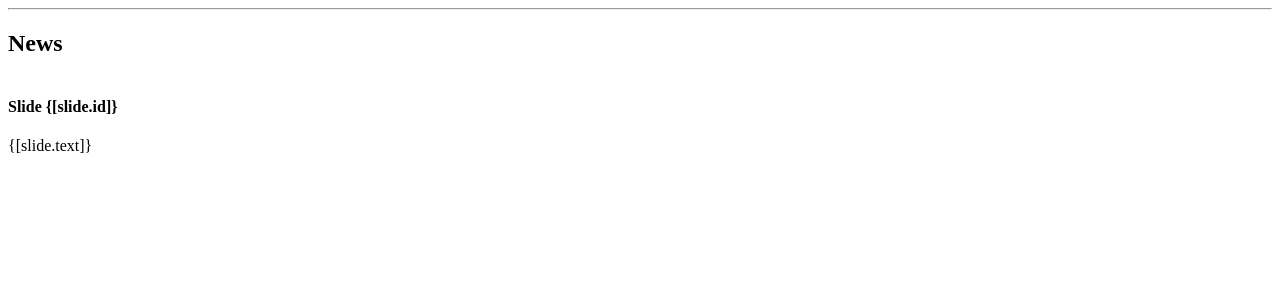
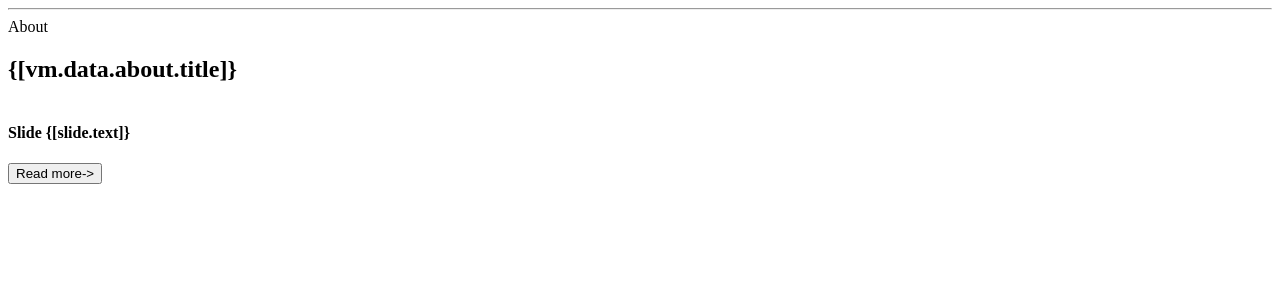
Before and after one commit to shuric80/photogallery, a Flask app: template client/templates/main.html in a window 1280 px wide. Shown: the top 300 px of the page. Run offline with Flask 2, Linux system fonts and the light colour scheme; the template is opened without the code that fills it, so the values that code supplies are empty.

Commit message:
carousel

```diff
--- a/app/__init__.py
+++ b/app/__init__.py
@@ -121,6 +121,7 @@
 
 @app.route('/api/index')
 def restindex():
+    """
     about_ext = About.query.first()
     news_ext = News.query.first()
     events = Event.query
@@ -143,6 +144,8 @@
         about = about, news = news,
         events = l_events,
     ))
+    """
+    return jsonify('ok')
 
 
 
--- a/app/templates/index.html
+++ b/app/templates/index.html
@@ -39,7 +39,8 @@
         <script src="{{ url_for('bower.static', filename='showdown/src/showdown.js') }}"></script>
         <script src="{{ url_for('bower.static', filename='angular-sanitize/angular-sanitize.min.js') }}"></script>
         <script src="{{ url_for('bower.static', filename='angular-markdown-text/dist/angular-markdown-text.min.js') }}"></script>
-        <script src="{{ url_for('bower.static', filename='angular-bootstrap/ui-bootstrap.min.js') }}"></script>
+        <!--script src="{{ url_for('bower.static', filename='angular-bootstrap/ui-bootstrap.min.js') }}"></script-->
+    	<script type="text/javascript" src="//cdnjs.cloudflare.com/ajax/libs/angular-ui-bootstrap/0.10.0/ui-bootstrap-tpls.min.js"></script>
         {#    <script src="{{ url_for('bower.static', filename='angular-markdown-text/dist/angular-markdown-text.min.js') }}"></script> #}
         <script src="{{ url_for('bower.static',filename='bootbox.js/bootbox.js') }}"></script>
         {#  <script src="{{ url_for('static',filename='js/main.min.js') }}"></script>
--- a/client/js/app.js
+++ b/client/js/app.js
@@ -1,6 +1,7 @@
 (function () {
 	'use strict';
 	angular.module('myApp', [
+        'ui.bootstrap',
         'ngSanitize',
         'markdown',
         //        'ngResource',
@@ -12,7 +13,7 @@
 		'app.route',
         'app.factory',
         'app.directive',
-       //'ui.bootstrap'
+
 	]);
 
 	angular.module('myApp').run(run);
--- a/client/templates/main.html
+++ b/client/templates/main.html
@@ -1,51 +1,24 @@
 <div class="container">
-    <div class="content-section-a">
     <div class="row">
-            <div class="col-lg-12 col-sm-12">
-                <hr class="section-heading-spacer">
-                <div class="clearfix"></div>
-                <a ui-sref="news">
-                    <div class="title">
-                        <h2 class="section-heading">News</h2>
-                    </div>
-                </a>
-                <div class="content">
-                    <div uib-carousel active="active" interval="myInterval" no-wrap="noWrapSlides">
-                        <div uid-slide ng-repeat="slide in slides track by slide.id" index="slide.id">
-                            <img ng-src="{[slide.image]}" style="margin:auto;">
-                            <div class="carousel-caption">
-                                <h4>Slide {[slide.id]}</h4>
-                                <p>{[slide.text]}</p>
-                            </div>
-                        </div>
-                    </div>
-                </div>
-                <!-- markdown markdown-model="vm.data.news.content"></markdown>
-                <a ui-sref="news">
-                    <button type="button" class="btn btn-submit">Read more-></button>
-                </a>
-
-                -->
-            </div>
-        </div>
-    </div>
-</div>
-<!--
+        <div class="col-lg-10 offset-lg-1">
             <hr class="section-heading-spacer">
             <div class="clearfix"></div>
             <a ui-sref="about">About</a>
             <h2 class="section-heading">{[vm.data.about.title]}</h2>
+            <carousel interval="vm.myInterval">
+                <slide ng-repeat="slide in vm.data.slides" active="slide.active">
+                    <img ng-src="{[slide.image]}">
+                    <div class="carousel-caption">
+                        <h4>Slide {[slide.text]}</h4>
+                    </div>
+                </slide>
+            </carousel>
             <p class="lead"><markdown markdown-model="vm.data.about.content"></markdown>
                 <a ui-sref="about">
                     <button type="button" class="btn btn-submit">Read more-></button>
                 </a>
             </p>
-<hr class="section-heading-spacer">
-<div class="clearfix"></div>
-<div ng-repeat="i in vm.data.events">
-    <post post="{[i]}"></post>
+
         </div>
     </div>
 </div>
--->
-</div>
```
Also changed, not shown: client/js/app-controller.js (+12 -7 lines). Lines whose indentation alone changed are shown as unchanged.
